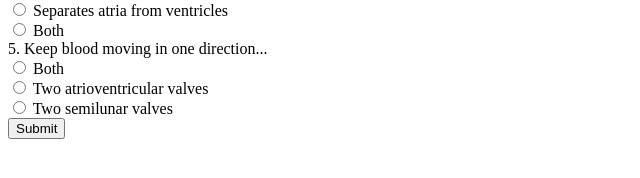
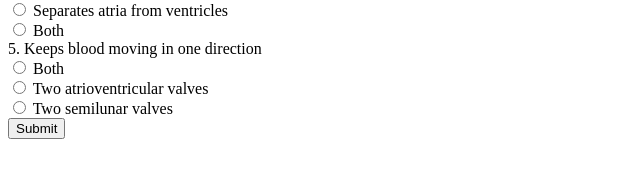
Before and after one commit to Creynoso7/Creynoso7, a plain HTML site: page index.html in a window 1280 px wide. Shown: the part 352-530 px from the top of the page, 0-640 px from the left. Drawn offline with nearby package versions, Linux system fonts and the light colour scheme.

Commit message:
Update index.html

```diff
--- a/index.html
+++ b/index.html
@@ -33,7 +33,7 @@
             <input type="radio" name="q4" value="Both"> Both<br>
         </div>
         <div>
-            <label>5. Keep blood moving in one direction...</label><br>
+            <label>5. Keeps blood moving in one direction </label><br>
             <input type="radio" name="q5" value="Both"> Both<br>
             <input type="radio" name="q5" value="Two atrioventricular valves"> Two atrioventricular valves<br>
             <input type="radio" name="q5" value="Two semilunar valves"> Two semilunar valves<br>
```
